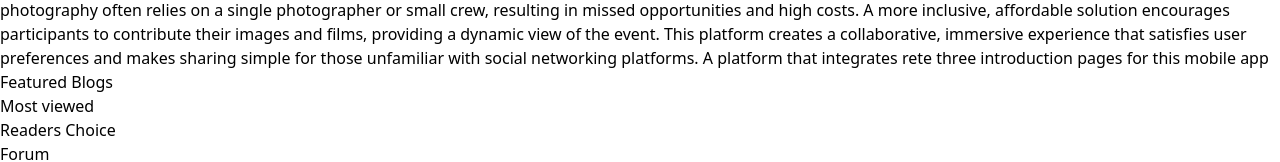
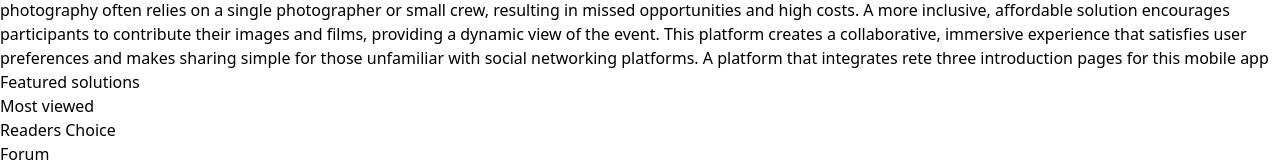
Before and after one commit to RMCV-Rajapaksha/DevDex-Original, a React (Vite) app in the folder frontend/: page / in a window 1280 px wide. Shown: the part 2622-2784 px from the top of the page. Built offline with nearby package versions, Linux system fonts and the light colour scheme.

Commit message:
Update function to handle edge cases***

```diff
--- a/frontend/src/components/Footer.jsx
+++ b/frontend/src/components/Footer.jsx
@@ -6,7 +6,7 @@ const Footer = () => {
     <>
 <div className="mt-8 w-full bg-black px-8 md:px-[300px] flex md:flex-row flex-col space-y-6 md:space-y-0 items-start md:justify-between text-sm md:text-md py-8 ">
        <div className="flex flex-col text-white">
-         <p>Featured Blogs</p>
+         <p>Featured solutions</p>
          <p>Most viewed</p>
          <p>Readers Choice</p>
        </div>
```
Also changed, not shown: frontend/src/pages/Login.jsx (added), frontend/src/pages/Register.jsx (added).
